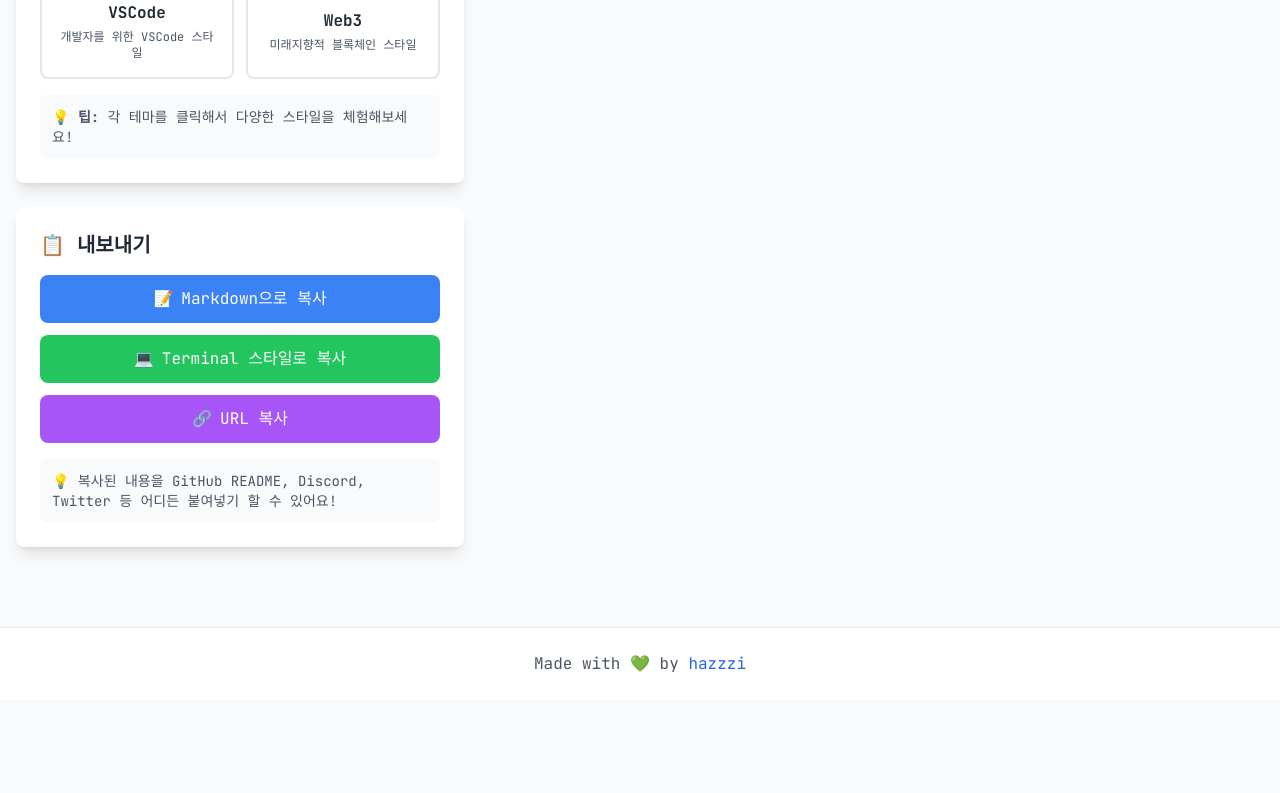
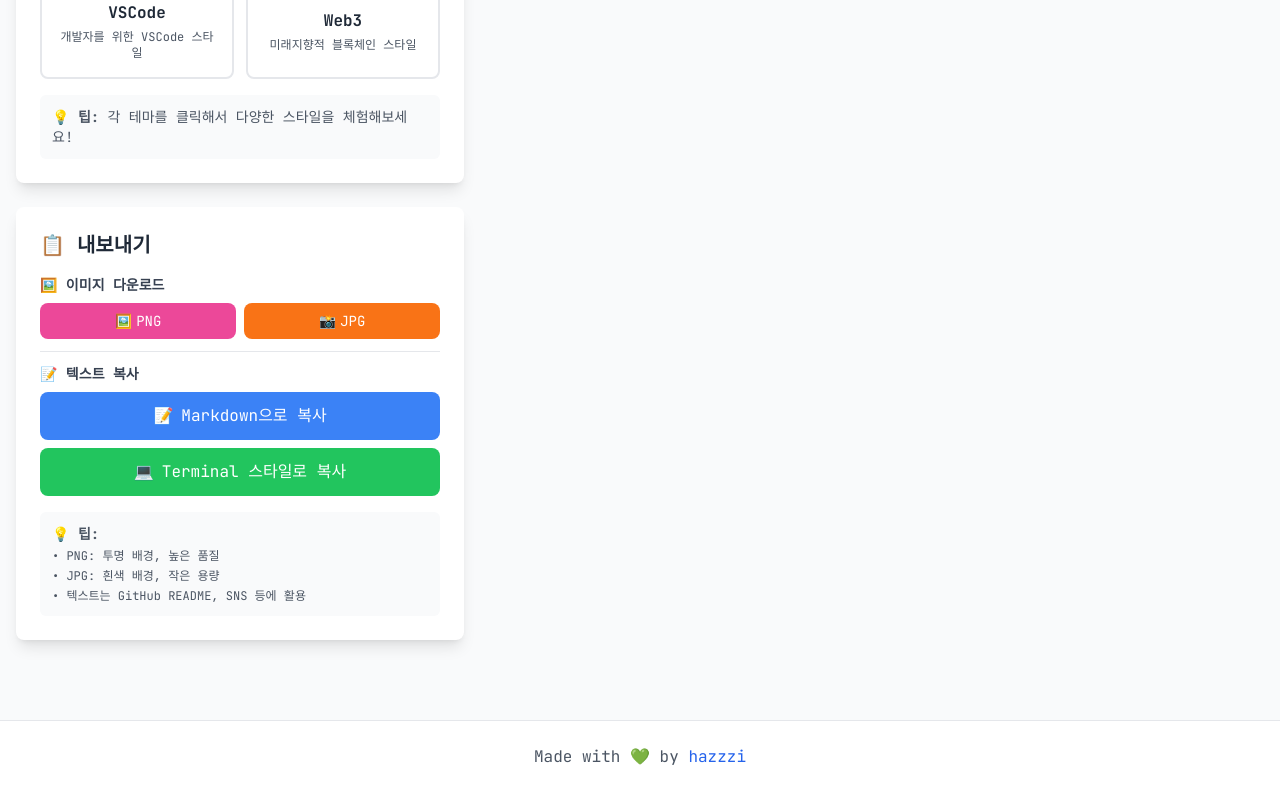
Before and after one commit to hazzzi/whoami, a React (Vite) app: page / in a window 1280 px wide. Shown: the part 1212-2005 px from the top of the page. Before the commit the page ends 1912 px from the top, so only its background shows below. Built offline with nearby package versions, Linux system fonts and the light colour scheme.

Commit message:
이미지 다운로드 기능 추가: PNG 및 JPG 형식으로 카드 이미지를 다운로드할 수 있도록 기능 구현. html2canvas 라이브러리 추가 및 관련 유틸리티 함수 작성. README.md에 이미지 다운로드 방법 및 지원 형식에 대한 설명 추가.

```diff
--- a/package.json
+++ b/package.json
@@ -10,11 +10,13 @@
     "lint": "eslint . --ext ts,tsx --report-unused-disable-directives --max-warnings 0"
   },
   "dependencies": {
+    "html2canvas": "^1.4.1",
     "react": "^18.2.0",
     "react-dom": "^18.2.0",
     "zustand": "^4.4.7"
   },
   "devDependencies": {
+    "@types/html2canvas": "^1.0.0",
     "@types/react": "^18.2.43",
     "@types/react-dom": "^18.2.17",
     "@typescript-eslint/eslint-plugin": "^6.14.0",
--- a/src/App.tsx
+++ b/src/App.tsx
@@ -67,7 +67,9 @@ function App() {
             </div>
 
             <div className="flex justify-center">
-              {renderCard()}
+              <div id="card-preview" className="inline-block">
+                {renderCard()}
+              </div>
             </div>
 
             {/* Tips */}
@@ -76,6 +78,7 @@ function App() {
               <ul className="text-sm text-blue-700 space-y-1">
                 <li>• 테마를 바꿔가며 다양한 스타일을 체험해보세요</li>
                 <li>• 복사 버튼으로 GitHub README나 SNS에 붙여넣기 가능</li>
+                <li>• PNG/JPG 다운로드로 이미지 파일로 저장하세요</li>
                 <li>• 이모지를 활용해서 더 감성적으로 꾸며보세요</li>
               </ul>
             </div>
--- a/src/components/ExportButtons.tsx
+++ b/src/components/ExportButtons.tsx
@@ -1,8 +1,11 @@
-import React from 'react'
+import React, { useState } from 'react'
 import { useCardStore } from '../store/useCardStore'
+import { downloadCardAsPNG, downloadCardAsJPG } from '../utils/downloadUtils'
 
 export const ExportButtons: React.FC = () => {
   const { cardData } = useCardStore()
+  const [isDownloading, setIsDownloading] = useState(false)
+  const [downloadSuccess, setDownloadSuccess] = useState<string>('')
 
   const generateMarkdown = () => {
     return `# ${cardData.name}
@@ -49,11 +52,85 @@ $ _`
     }
   }
 
+  const handleDownloadPNG = async () => {
+    setIsDownloading(true)
+    try {
+      const filename = `${cardData.name.replace(/\s+/g, '-')}-whoami-card`
+      await downloadCardAsPNG('card-preview', filename)
+      setDownloadSuccess('PNG')
+      setTimeout(() => setDownloadSuccess(''), 3000)
+    } catch (error) {
+      console.error('PNG 다운로드 실패:', error)
+      alert('PNG 다운로드에 실패했습니다. 다시 시도해주세요.')
+    } finally {
+      setIsDownloading(false)
+    }
+  }
+
+  const handleDownloadJPG = async () => {
+    setIsDownloading(true)
+    try {
+      const filename = `${cardData.name.replace(/\s+/g, '-')}-whoami-card`
+      await downloadCardAsJPG('card-preview', filename)
+      setDownloadSuccess('JPG')
+      setTimeout(() => setDownloadSuccess(''), 3000)
+    } catch (error) {
+      console.error('JPG 다운로드 실패:', error)
+      alert('JPG 다운로드에 실패했습니다. 다시 시도해주세요.')
+    } finally {
+      setIsDownloading(false)
+    }
+  }
+
   return (
     <div className="bg-white rounded-lg shadow-lg p-6 max-w-md">
       <h2 className="text-xl font-bold mb-4 text-gray-800">📋 내보내기</h2>
 
       <div className="space-y-3">
+        {/* 이미지 다운로드 섹션 */}
+        <div className="border-b pb-3 mb-3">
+          <h3 className="text-sm font-semibold text-gray-700 mb-2">🖼️ 이미지 다운로드</h3>
+          <div className="grid grid-cols-2 gap-2">
+            <button
+              onClick={handleDownloadPNG}
+              disabled={isDownloading}
+              className={`flex items-center justify-center gap-1 px-3 py-2 rounded-lg text-sm transition-colors ${
+                downloadSuccess === 'PNG'
+                  ? 'bg-green-500 text-white'
+                  : isDownloading
+                  ? 'bg-gray-400 text-white cursor-not-allowed'
+                  : 'bg-pink-500 text-white hover:bg-pink-600'
+              }`}
+            >
+              <span>🖼️</span>
+              <span>
+                {isDownloading ? '처리중...' : downloadSuccess === 'PNG' ? '완료!' : 'PNG'}
+              </span>
+            </button>
+
+            <button
+              onClick={handleDownloadJPG}
+              disabled={isDownloading}
+              className={`flex items-center justify-center gap-1 px-3 py-2 rounded-lg text-sm transition-colors ${
+                downloadSuccess === 'JPG'
+                  ? 'bg-green-500 text-white'
+                  : isDownloading
+                  ? 'bg-gray-400 text-white cursor-not-allowed'
+                  : 'bg-orange-500 text-white hover:bg-orange-600'
+              }`}
+            >
+              <span>📸</span>
+              <span>
+                {isDownloading ? '처리중...' : downloadSuccess === 'JPG' ? '완료!' : 'JPG'}
+              </span>
+            </button>
+          </div>
+        </div>
+
+        {/* 텍스트 복사 섹션 */}
+        <div>
+          <h3 className="text-sm font-semibold text-gray-700 mb-2">📝 텍스트 복사</h3>
+          <div className="space-y-2">
             <button
               onClick={() => copyToClipboard(generateMarkdown(), 'Markdown')}
               className="w-full flex items-center justify-center gap-2 px-4 py-3 bg-blue-500 text-white rounded-lg hover:bg-blue-600 transition-colors"
@@ -69,22 +146,18 @@ $ _`
               <span>💻</span>
               <span>Terminal 스타일로 복사</span>
             </button>
-
-        <button
-          onClick={() => {
-            const url = window.location.href
-            copyToClipboard(url, 'URL')
-          }}
-          className="w-full flex items-center justify-center gap-2 px-4 py-3 bg-purple-500 text-white rounded-lg hover:bg-purple-600 transition-colors"
-        >
-          <span>🔗</span>
-          <span>URL 복사</span>
-        </button>
+          </div>
+        </div>
       </div>
 
       <div className="mt-4 p-3 bg-gray-50 rounded-md">
         <div className="text-sm text-gray-600">
-          💡 복사된 내용을 GitHub README, Discord, Twitter 등 어디든 붙여넣기 할 수 있어요!
+          💡 <strong>팁:</strong>
+          <ul className="mt-1 space-y-1 text-xs">
+            <li>• PNG: 투명 배경, 높은 품질</li>
+            <li>• JPG: 흰색 배경, 작은 용량</li>
+            <li>• 텍스트는 GitHub README, SNS 등에 활용</li>
+          </ul>
         </div>
       </div>
     </div>
--- /dev/null
+++ b/src/utils/downloadUtils.ts
@@ -0,0 +1,83 @@
+import html2canvas from 'html2canvas'
+
+export const downloadCardAsPNG = async (
+  elementId: string,
+  filename: string = 'whoami-card'
+): Promise<void> => {
+  try {
+    const element = document.getElementById(elementId)
+    if (!element) {
+      throw new Error('다운로드할 요소를 찾을 수 없습니다.')
+    }
+
+    // html2canvas 옵션 설정
+    const canvas = await html2canvas(element, {
+      backgroundColor: null, // 투명 배경
+      scale: 2, // 높은 해상도를 위한 스케일
+      useCORS: true, // CORS 이슈 해결
+      allowTaint: true,
+      removeContainer: true,
+      imageTimeout: 15000,
+      height: element.scrollHeight,
+      width: element.scrollWidth,
+      scrollX: 0,
+      scrollY: 0
+    })
+
+    // Canvas를 이미지로 변환
+    const imgData = canvas.toDataURL('image/png', 1.0)
+
+    // 다운로드 링크 생성
+    const link = document.createElement('a')
+    link.href = imgData
+    link.download = `${filename}.png`
+
+    // 다운로드 실행
+    document.body.appendChild(link)
+    link.click()
+    document.body.removeChild(link)
+
+  } catch (error) {
+    console.error('PNG 다운로드 실패:', error)
+    throw new Error('이미지 다운로드에 실패했습니다. 다시 시도해주세요.')
+  }
+}
+
+export const downloadCardAsJPG = async (
+  elementId: string,
+  filename: string = 'whoami-card'
+): Promise<void> => {
+  try {
+    const element = document.getElementById(elementId)
+    if (!element) {
+      throw new Error('다운로드할 요소를 찾을 수 없습니다.')
+    }
+
+    const canvas = await html2canvas(element, {
+      backgroundColor: '#ffffff', // 흰색 배경 (JPG는 투명도 미지원)
+      scale: 2,
+      useCORS: true,
+      allowTaint: true,
+      removeContainer: true,
+      imageTimeout: 15000,
+      height: element.scrollHeight,
+      width: element.scrollWidth,
+      scrollX: 0,
+      scrollY: 0
+    })
+
+    const imgData = canvas.toDataURL('image/jpeg', 0.9)
+
+    const link = document.createElement('a')
+    link.href = imgData
+    link.download = `${filename}.jpg`
+
+    document.body.appendChild(link)
+    link.click()
+    document.body.removeChild(link)
+
+  } catch (error) {
+    console.error('JPG 다운로드 실패:', error)
+    throw new Error('이미지 다운로드에 실패했습니다. 다시 시도해주세요.')
+  }
+}
```
Also changed, not shown: 2 other files (tests, documents, lock files or other folders). Lines whose indentation alone changed are shown as unchanged.
